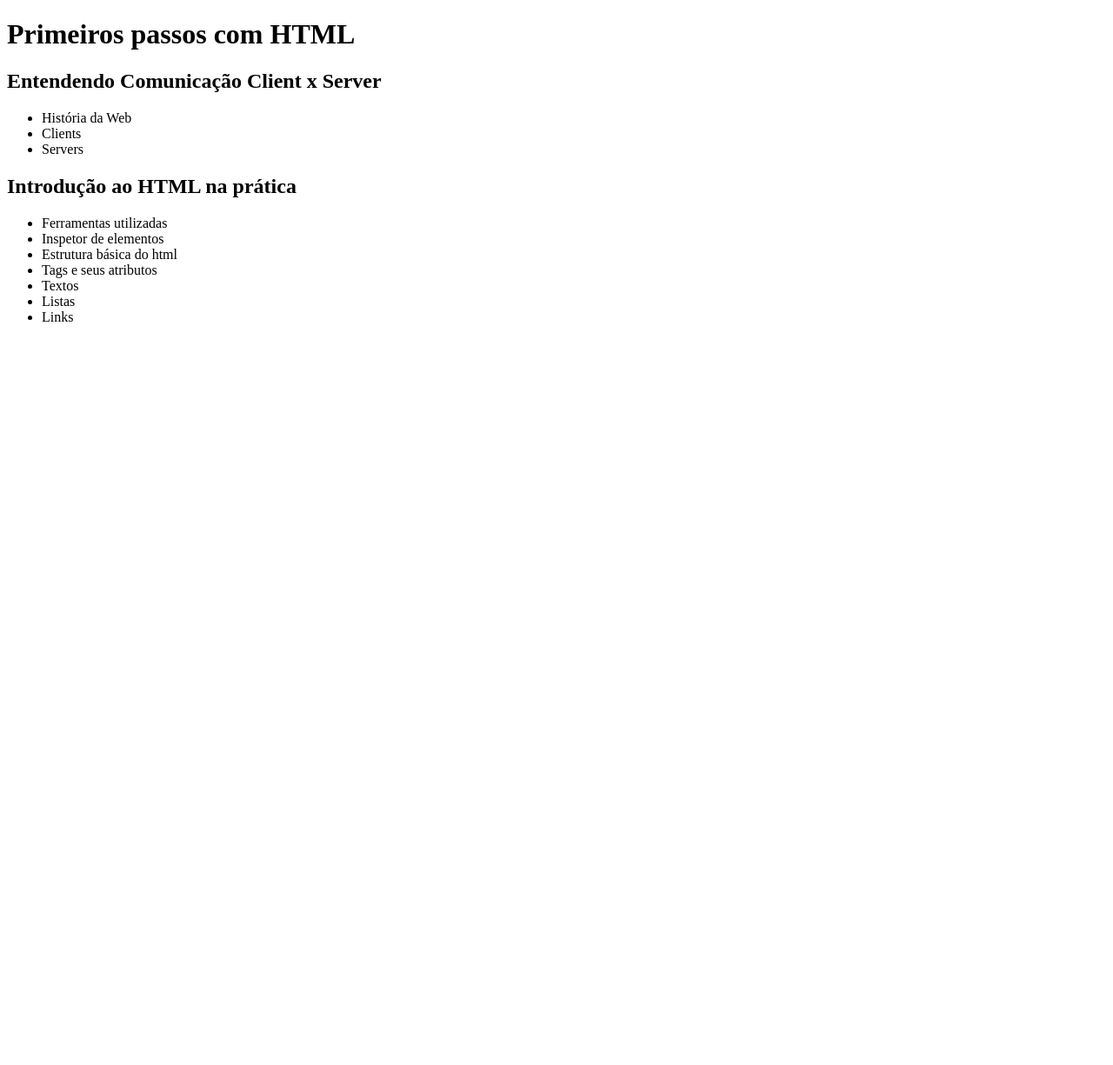
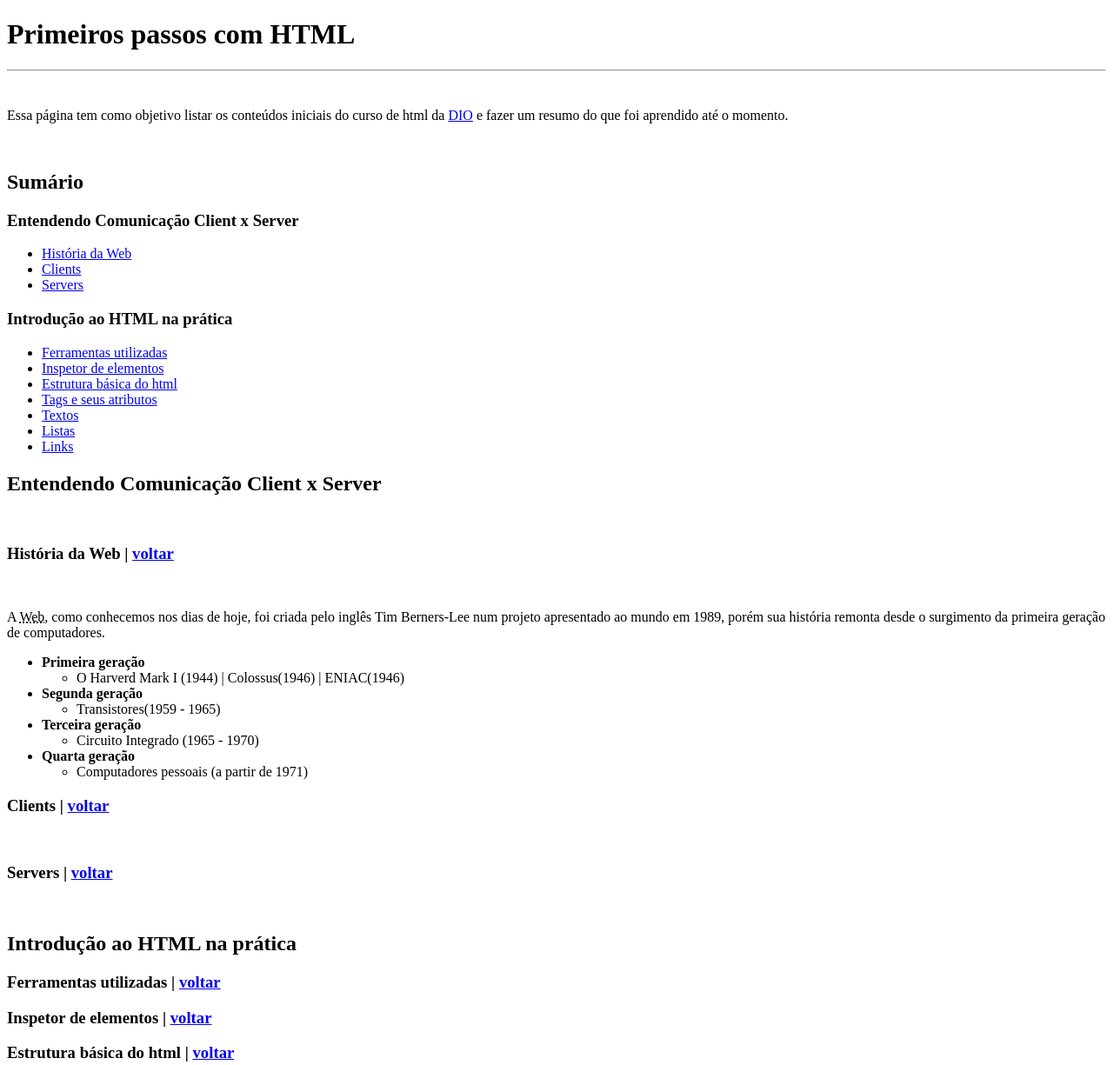
Before and after one commit to niqueve/DIO, a plain HTML site: page HTML/index.html in a window 1280 px wide. Shown: the top 1225 px of the page at 87% size. Before the commit the page ends 800 px from the top, so only its background shows below. Drawn offline with Linux system fonts and the light colour scheme.

Commit message:
modificação de ancoras e texto "história"

```diff
--- a/HTML/index.html
+++ b/HTML/index.html
@@ -6,22 +6,65 @@
     <title>Desafio HTML</title>
 </head>
 <body>
-    <h1> Primeiros passos com HTML</h1>
-    <h2>Entendendo Comunicação Client x Server</h2>
+    <h1> Primeiros passos com HTML</h1><hr><br>
+    <p> Essa página tem como objetivo listar os conteúdos iniciais do curso de html da <a href="https://web.dio.me">DIO</a>
+         e fazer um resumo do que foi aprendido até o momento.
+    </p><br>
+    <h2 id="sumario">Sumário</h2>
+    <h3>Entendendo Comunicação Client x Server</h3>
     <ul>
-        <li>História da Web</li>
-        <li>Clients</li>
-        <li>Servers</li>
+        <li><a href="#historia">História da Web</a></li>
+        <li><a href="#cliente">Clients</a></li>
+        <li><a href="#servidor">Servers</a></li>
     </ul>
+    <h3>Introdução ao HTML na prática</h3>
+    <ul>
+        <li><a href="#ferramentas">Ferramentas utilizadas</a></li>
+        <li><a href="#inspetor">Inspetor de elementos</a></li>
+        <li><a href="#estrutura">Estrutura básica do html</a></li>
+        <li><a href="#tags">Tags e seus atributos</a></li>
+        <li><a href="#textos">Textos</a></li>
+        <li><a href="#listas">Listas</a></li>
+        <li><a href="#links">Links</a></li>
+    </ul>
+    <h2>Entendendo Comunicação Client x Server</h2><br>
+    <h3 id="historia">História da Web | <a href = "#sumario">voltar</a></h3><br>
+    <p> A <abbr title="World Wild Web">Web</abbr>, como conhecemos nos dias de hoje,
+         foi criada pelo inglês Tim Berners-Lee num projeto apresentado ao mundo em 1989,
+        porém sua história remonta desde o surgimento da primeira geração de computadores.</p>
+    <p> <ul title="Linha do Tempo">
+        <li> <strong>Primeira geração</strong>
+            <ul><li>O Harverd Mark I (1944) | Colossus(1946) | ENIAC(1946)</li></ul>
+        </li>
+        <li> <strong>Segunda geração</strong>
+            <ul><li>Transistores(1959 - 1965)</li></ul>
+        </li>
+        <li> <strong>Terceira geração</strong>
+            <ul><li>Circuito Integrado (1965 - 1970)</li></ul>
+        </li>
+        <li> <strong>Quarta geração</strong>
+            <ul><li>Computadores pessoais (a partir de 1971)</li></ul>
+        </li>
+    </ul>
+    </p>
+    <h3 id="cliente">Clients | <a href = "#sumario">voltar</a></h3><br>
+    <p></p>
+    <h3 id="servidor">Servers | <a href = "#sumario">voltar</a></h3><br>
+    <p></p>
     <h2>Introdução ao HTML na prática</h2>
-    <ul>
-        <li>Ferramentas utilizadas</li>
-        <li>Inspetor de elementos</li>
-        <li>Estrutura básica do html</li>
-        <li>Tags e seus atributos</li>
-        <li>Textos</li>
-        <li>Listas</li>
-        <li>Links</li>
-    </ul>
+    <h3 id="ferramentas">Ferramentas utilizadas | <a href = "#sumario">voltar</a></h3>
+    <p></p>
+    <h3 id="inspetor">Inspetor de elementos | <a href = "#sumario">voltar</a></h3>
+    <p></p>
+    <h3 id="estrutura">Estrutura básica do html | <a href = "#sumario">voltar</a></h3>
+    <p></p>
+    <h3 id="tags">Tags e seus atributos | <a href = "#sumario">voltar</a></h3>
+    <p></p>
+    <h3 id="textos">Textos | <a href = "#sumario">voltar</a></h3>
+    <p></p>
+    <h3 id="listas">Listas | <a href = "#sumario">voltar</a></h3>
+    <p></p>
+    <h3 id="links">Links | <a href = "#sumario">voltar</a></h3>
+    <p></p>
 </body>
 </html>
```
